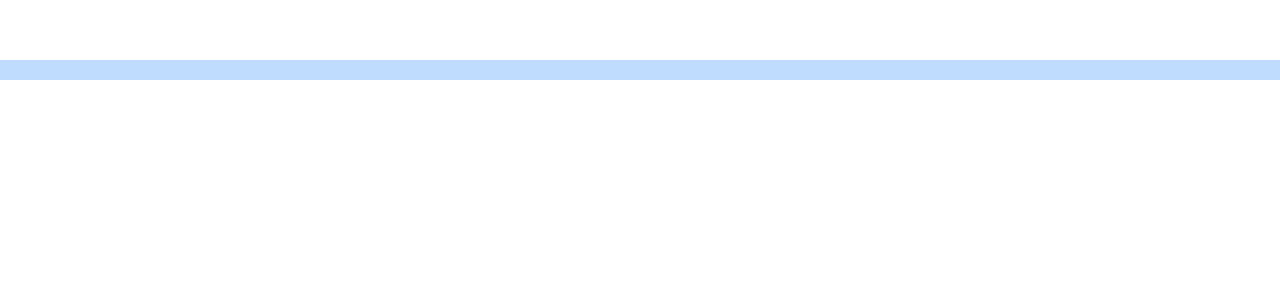
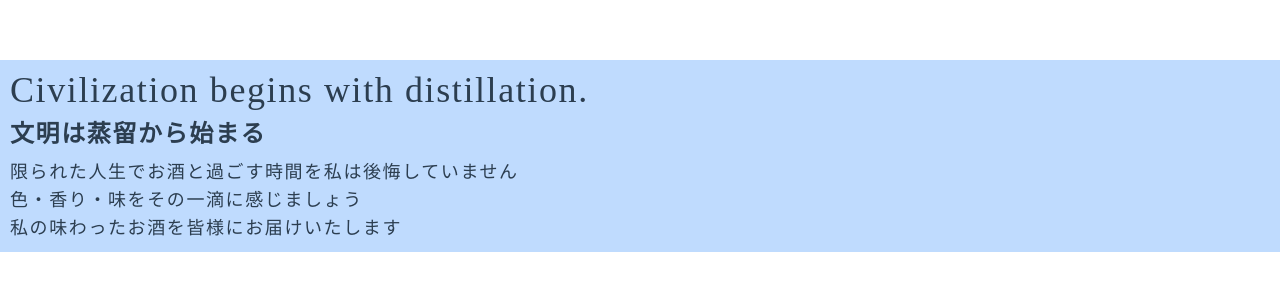
Before and after one commit to NakajimaShunsuke/vue-sheep, a Vue app: page / in a window 1280 px wide. Shown: the top 300 px of the page. Built offline with nearby package versions, Linux system fonts and the light colour scheme.

Commit message:
コンテンツ追加

```diff
--- a/src/App.vue
+++ b/src/App.vue
@@ -17,8 +17,8 @@
 	font-family: "Noto Serif JP","游明朝","Yu Mincho",YuMincho,"Hiragino Mincho ProN W3","ヒラギノ明朝 ProN W3","Hiragino Mincho ProN","HG明朝E","ＭＳ Ｐ明朝","ＭＳ 明朝",serif;
 	-webkit-font-smoothing: antialiased;
 	-moz-osx-font-smoothing: grayscale;
-	text-align: center;
 	color: #2c3e50;
+	letter-spacing:0.1em;
 	margin-top: 60px;
   display: flex;
   justify-content: center;
--- a/src/views/Home.vue
+++ b/src/views/Home.vue
@@ -17,7 +17,17 @@
 			lg:bg-green-200
 			xl:bg-blue-200
 		"
-	></article>
+	>
+		<!-- Maineセクション -->
+		<section>
+			<h1 class="text-2xl lg:text-4xl mb-2">Civilization begins with distillation.</h1>
+			<p class="text-xl lg:text-2xl mb-2 font-bold">文明は蒸留から始まる</p>
+			<p class="text-xl lg:text-lg">限られた人生でお酒と過ごす時間を私は後悔していません<br>
+				色・香り・味をその一滴に感じましょう<br>
+				私の味わったお酒を皆様にお届けいたします</p>
+		</section>
+
+	</article>
 </template>
 
 <script setup>
```
